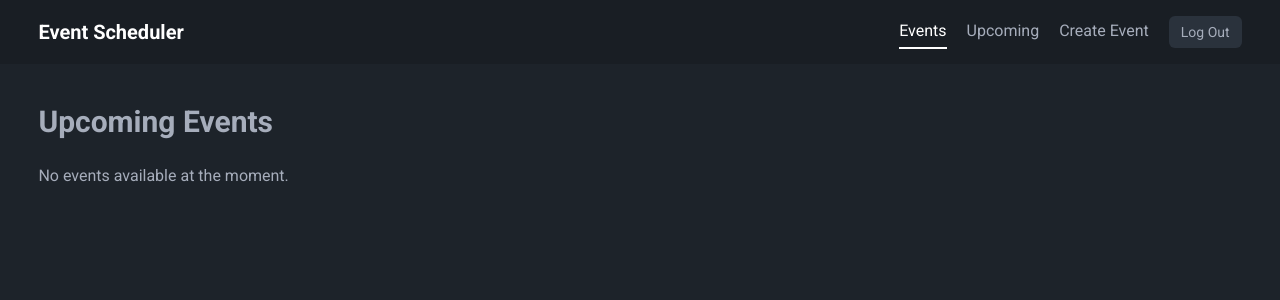
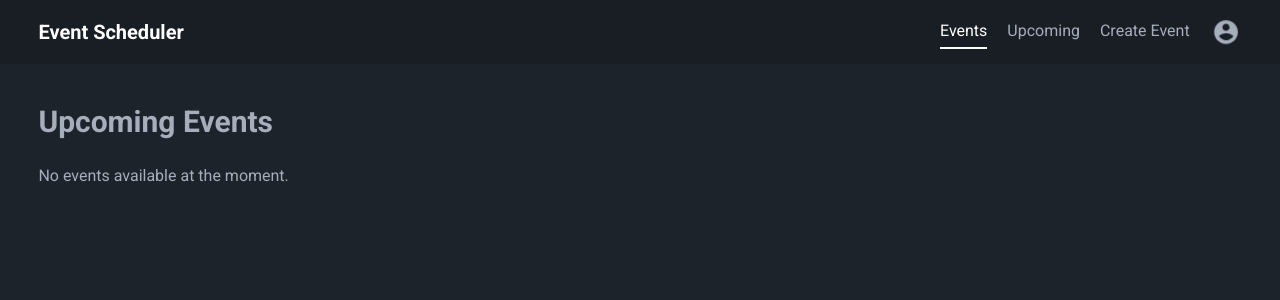
Before and after one commit to twanakhudhur/eventscheduler, a React (Vite) app: page / in a window 1280 px wide. Shown: the top 300 px of the page. Built offline with nearby package versions, Linux system fonts and the light colour scheme; sample sign-in values are in the browser's storage.

Commit message:
update log out btn and setting btn

```diff
--- a/package.json
+++ b/package.json
@@ -12,6 +12,7 @@
   "dependencies": {
     "react": "^18.3.1",
     "react-dom": "^18.3.1",
+    "react-icons": "^5.3.0",
     "react-router-dom": "^6.26.1"
   },
   "devDependencies": {
--- a/src/Pages/SignInPage.jsx
+++ b/src/Pages/SignInPage.jsx
@@ -129,7 +129,7 @@ const SignInPage = () => {
 
       <p className="text-center mt-4 text-sm">
         Don't have an account?{" "}
-        <Link to="/signup" className="text-primary">
+        <Link to="/signup" className="text-primary" disabled={loading}>
           Sign Up
         </Link>
       </p>
--- a/src/components/Navbar.jsx
+++ b/src/components/Navbar.jsx
@@ -1,6 +1,8 @@
 import { Link, NavLink, useNavigate } from "react-router-dom";
 import Sidebar from "./Sidebar";
 import { useAuth } from "../context/AuthContext";
+import { RiAccountCircleFill } from "react-icons/ri";
+import { IoLogOut, IoSettings } from "react-icons/io5";
 
 const navLinks = [
   { to: "/", label: "Events", protected: false },
@@ -67,12 +69,26 @@ export const Navbar = () => {
               ))}
 
             {token ? (
-              <button
-                onClick={logout}
-                className="bg-neutral text-base-content px-3 py-1.5 text-sm rounded-md hover:text-white"
-              >
-                Log Out
-              </button>
+              <div className="dropdown dropdown-end">
+                <div
+                  tabIndex={0}
+                  role="button"
+                  className="btn btn-ghost bg-trnasparent hover:bg-transparent rounded-btn px-0"
+                >
+                  <RiAccountCircleFill className="text-3xl"/>
+                </div>
+                <ul
+                  tabIndex={0}
+                  className="menu dropdown-content bg-neutral rounded-box z-[1] mt-1 w-36 p-2 shadow space-y-3"
+                >
+                  <li>
+                  <button className="flex items-center justify-between">Setting <IoSettings className="text-xl"/></button>
+                  </li>
+                  <li>
+                    <button onClick={logout} className="flex items-center justify-between">Log Out <IoLogOut className="text-xl"/></button>
+                  </li>
+                </ul>
+              </div>
             ) : (
               <NavLink
                 to="/signin"
--- a/src/components/Sidebar.jsx
+++ b/src/components/Sidebar.jsx
@@ -1,6 +1,7 @@
 import React from "react";
 import { NavLink, useNavigate } from "react-router-dom";
 import { useAuth } from "../context/AuthContext";
+import { IoLogOut, IoSettings } from "react-icons/io5";
 
 const navLinks = [
   { to: "/", label: "Events", protected: false },
@@ -41,12 +42,19 @@ export const Sidebar = () => {
             </NavLink>
           ))}
         {token ? (
-          <button
-            onClick={logout}
-            className="p-4 bg-neutral text-base-content hover:text-white rounded-md capitalize mt-auto"
-          >
-            Log Out
-          </button>
+          <div className="mt-auto flex flex-col space-y-3">
+            <button
+              className="p-4 bg-neutral text-base-content bg-opacity-50 hover:bg-opacity-100 rounded-md capitalize flex items-center justify-between"
+            >
+              Setting <IoSettings className="text-xl"/>
+            </button>
+            <button
+              onClick={logout}
+              className="p-4 bg-neutral text-base-content bg-opacity-50 hover:bg-opacity-100 rounded-md capitalize mt-auto flex items-center justify-between"
+            >
+              Log Out <IoLogOut className="text-xl"/>
+            </button>
+          </div>
         ) : (
           <NavLink
             to="/signin"
```
Also changed, not shown: 1 other file (tests, documents, lock files or other folders).
